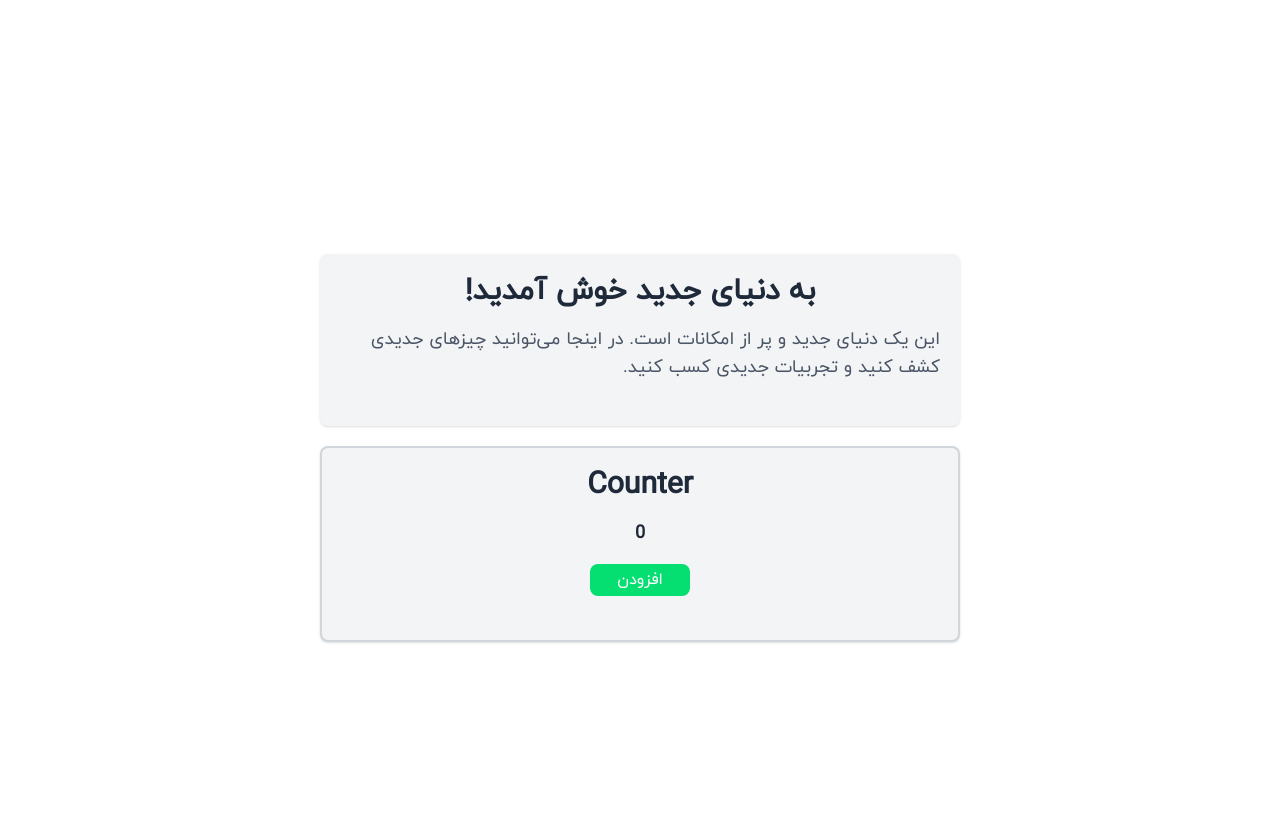
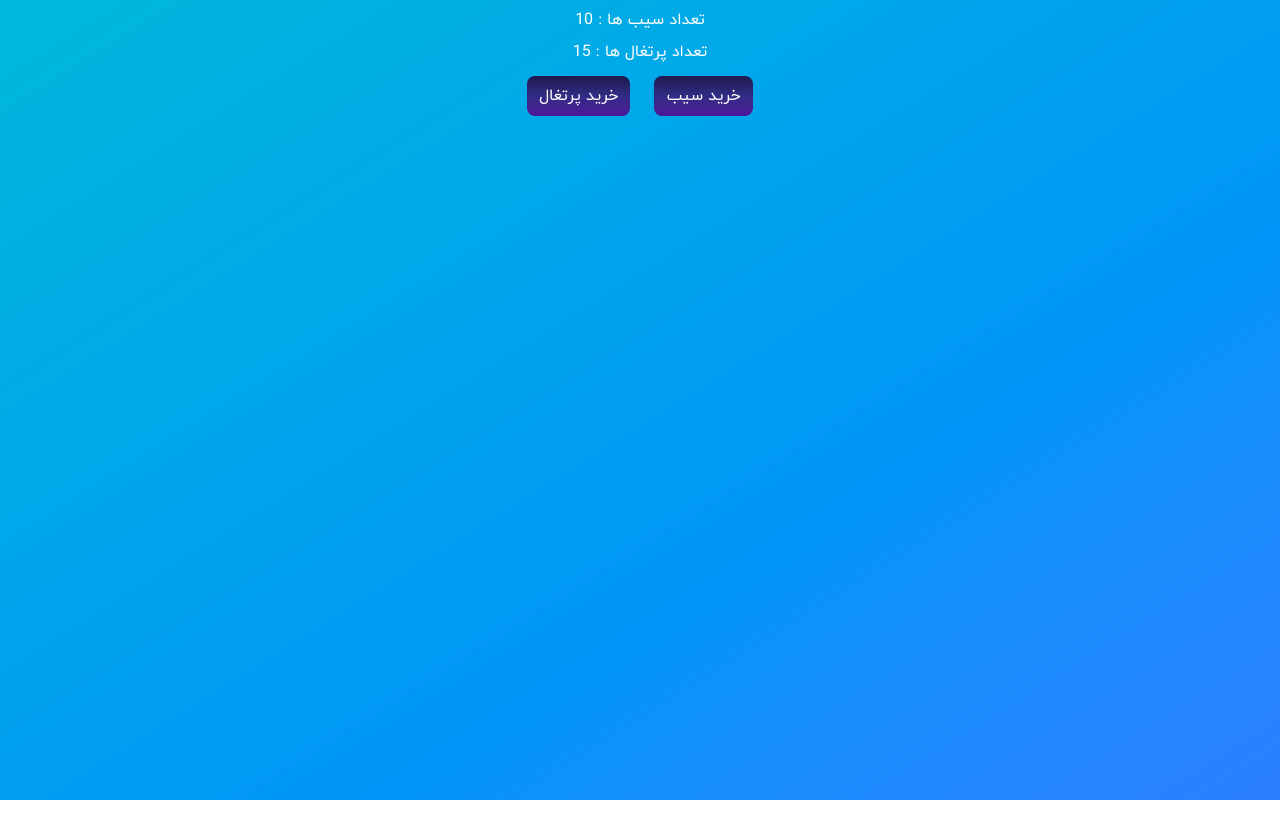
Before and after one commit to imamin1/next, a React (Vite) app: page / in a window 1280 px wide. Shown: the top 838 px of the page. After the commit the page ends 800 px from the top, so only its background shows below. Built offline with nearby package versions, Linux system fonts and the light colour scheme.

Commit message:
#27 redux

```diff
--- a/package.json
+++ b/package.json
@@ -14,7 +14,10 @@
     "lucide-react": "^1.28.0",
     "react": "^19.2.7",
     "react-dom": "^19.2.7",
+    "react-redux": "^9.3.0",
+    "react-router": "^8.3.0",
     "react-router-dom": "^7.18.2",
+    "redux": "^5.0.1",
     "tailwindcss": "^4.3.3"
   },
   "devDependencies": {
--- a/src/App.jsx
+++ b/src/App.jsx
@@ -1,15 +1,15 @@
-import React, { useState } from 'react';
-import ChildComponent from './ChildComponent';
-import Counter from './Counter';
+import React from 'react';
+import { Provider } from 'react-redux';
+import MyStore from './components/MyStore';
+import store from './redux/store';
 
 const App = () => {
-  const [count ,setCount] =useState(0);
-  console.log("app component")
   return (
-    <div className='flex flex-col justify-center items-center w-1/2 mx-auto h-screen m-12 gap-5'>
-      <ChildComponent/>
-      <Counter count={count} setCount={setCount}/>
-    </div>
+    <Provider store={store}>
+      <div>
+        <MyStore />
+      </div>
+    </Provider>
   );
 };
 
--- a/src/ChildComponent.jsx
+++ /dev/null
@@ -1,14 +0,0 @@
-import { memo } from "react";
-
-const ChildComponent = () => {
-    console.log("ChildComponent rendered");
-
-    return (
-        <div className="flex flex-col items-center justify-center p-5 bg-gray-100 rounded-lg shadow">
-            <h1 className="text-3xl font-bold text-gray-800 mb-4">به دنیای جدید خوش آمدید!</h1>
-            <p className="text-lg text-gray-600 mb-6">این یک دنیای جدید و پر از امکانات است. در اینجا می‌توانید چیزهای جدیدی کشف کنید و تجربیات جدیدی کسب کنید.</p>
-        </div>
-    );
-};
-
-export default memo(ChildComponent);
--- a/src/Counter.jsx
+++ /dev/null
@@ -1,10 +0,0 @@
-export default function Counter({count,setCount}){
-    console.log("Counter render")
-return(
-    <div className="flex-col flex justify-center border-2 border-gray-300 rounded-lg w-full p-5 bg-gray-100 shadow">
-        <h1 className="text-3xl text-center font-bold text-gray-800 mb-4">Counter</h1>
-        <p className="text-lg text-center font-bold mb-4 text-gray-800 ">{count}</p>
-        <button className=" py-1 w-1/6 mx-auto bg-green-400 rounded-lg mb-6 hover:bg-green-600 text-white" onClick={()=>setCount(count+1)}>افزودن</button>
-    </div>
-)
-}
--- a/src/NormalComponent.jsx
+++ /dev/null
@@ -1,36 +0,0 @@
-import { useCallback, useState } from "react";
-
-const OptimizationComponent = () => {
-  const [count, setCount] = useState(0);
-  const [text, setText] = useState("default");
-
-const handleAddCount = useCallback(()=>{
-    console.log('button clicked text : ' , text);
-    setCount((prev)=> prev+1)
-},[text]);
-
-  console.log("Componenr re-rendered")
-
-  return (
-    <div className="flex-col  justify-items-center h-screen content-center p-6 max-w-md mx-auto bg-white rounded-xl shadow-md space-y-4 my-4 border border-gray-200">
-      <h2 className="text-2xl font-bold text-green-600">Without useCallback</h2>
-      <p className="text-gray-700 font-medium">Result: <span className="text-green-500 font-bold">{count}</span></p>
-      <div className="space-y-3 flex-coljustify-self-center">
-        <button
-          onClick={handleAddCount}
-          className="px-4 py-2 flex justify-self-center bg-green-600 text-white rounded-md hover:bg-green-700 transition duration-300 focus:outline-none focus:ring-2 focus:ring-green-500 focus:ring-opacity-50"
-        >
-          Add Count
-        </button>
-        <input
-          value={text}
-          onChange={(e) => setText(e.target.value)}
-          className="w-full px-3 py-2 border border-gray-300 rounded-md shadow-sm focus:outline-none focus:ring-green-500 focus:border-green-500"
-          placeholder="Type something..."
-        />
-      </div>
-    </div>
-  );
-};
-
-export default OptimizationComponent;
--- /dev/null
+++ b/src/components/MyStore.jsx
@@ -0,0 +1,32 @@
+import React from 'react';
+import { connect } from 'react-redux';
+import { buyApple, buyOrange } from '../redux/fruit/fruitAction';
+
+const MyStore = ({ apple, orange, buyApple, buyOrange }) => {
+    return (
+        <div className='bg-gradient-to-br from-cyan-500 to-blue-500 h-screen flex flex-col self-center text-white'>
+            <h5 className='text-center mt-2'>تعداد سیب ها : {apple}</h5>
+            <h5 className='text-center mt-2'>تعداد پرتغال ها : {orange}</h5>
+            <div className="text-center mt-3">
+                <button className='btn text-white px-3 py-2 rounded-lg bg-gradient-to-b from-indigo-950 via-indigo-900 to-violet-900 mx-3' onClick={buyApple}>خرید سیب</button>
+                <button className='btn text-white px-3 py-2 rounded-lg bg-gradient-to-b from-indigo-950 via-indigo-900 to-violet-900 mx-3' onClick={buyOrange}>خرید پرتغال</button>
+            </div>
+        </div>
+    );
+};
+
+const mapStateToProps = state => {
+    return {
+        apple: state.apple,
+        orange: state.orange
+    };
+};
+
+const mapDispatchToProps = dispatch => {
+    return {
+        buyApple: () => dispatch(buyApple()),
+        buyOrange: () => dispatch(buyOrange())
+    };
+};
+
+export default connect(mapStateToProps, mapDispatchToProps)(MyStore);
--- /dev/null
+++ b/src/redux/fruit/fruitAction.js
@@ -0,0 +1,15 @@
+import {
+    BUY_APPLE,
+    BUY_ORANGE
+} from "./fruitType"
+
+export const buyApple = () => {
+    return {
+        type: BUY_APPLE
+    }
+}
+export const buyOrange = () => {
+    return {
+        type: BUY_ORANGE
+    }
+}
--- /dev/null
+++ b/src/redux/fruit/fruitReducer.js
@@ -0,0 +1,25 @@
+import {
+    BUY_APPLE,
+    BUY_ORANGE
+} from "./fruitType";
+
+const fruitState = {
+    apple: 10,
+    orange: 15
+}
+
+ const fruitReducer = (state = fruitState, action) => {
+    switch (action.type) {
+        case BUY_APPLE:
+            return {
+                ...state, apple: state.apple - 1
+            }
+            case BUY_ORANGE:
+                return {
+                    ...state, orange: state.orange - 1
+                }
+                default:
+                    return state
+    }
+}
+export default fruitReducer;
--- /dev/null
+++ b/src/redux/fruit/fruitType.js
@@ -0,0 +1,2 @@
+export const BUY_APPLE = "BUY_APPLE";
+export const BUY_ORANGE = "BUY_ORANGE";
--- /dev/null
+++ b/src/redux/store.js
@@ -0,0 +1,5 @@
+import  fruitReducer  from "./fruit/fruitReducer";
+import {createStore} from "redux";
+const store = createStore(fruitReducer)
+
+export default store;
```
Also changed, not shown: 1 other file (tests, documents, lock files or other folders).
